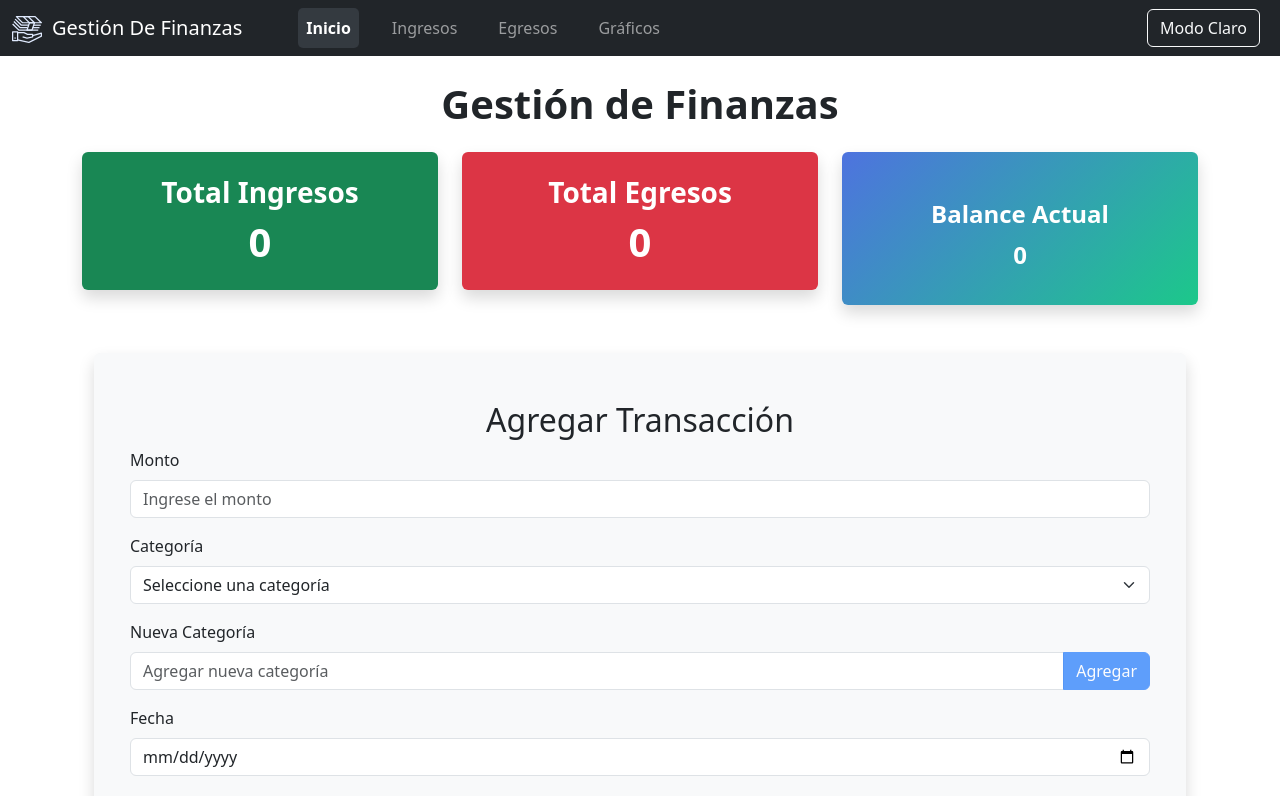
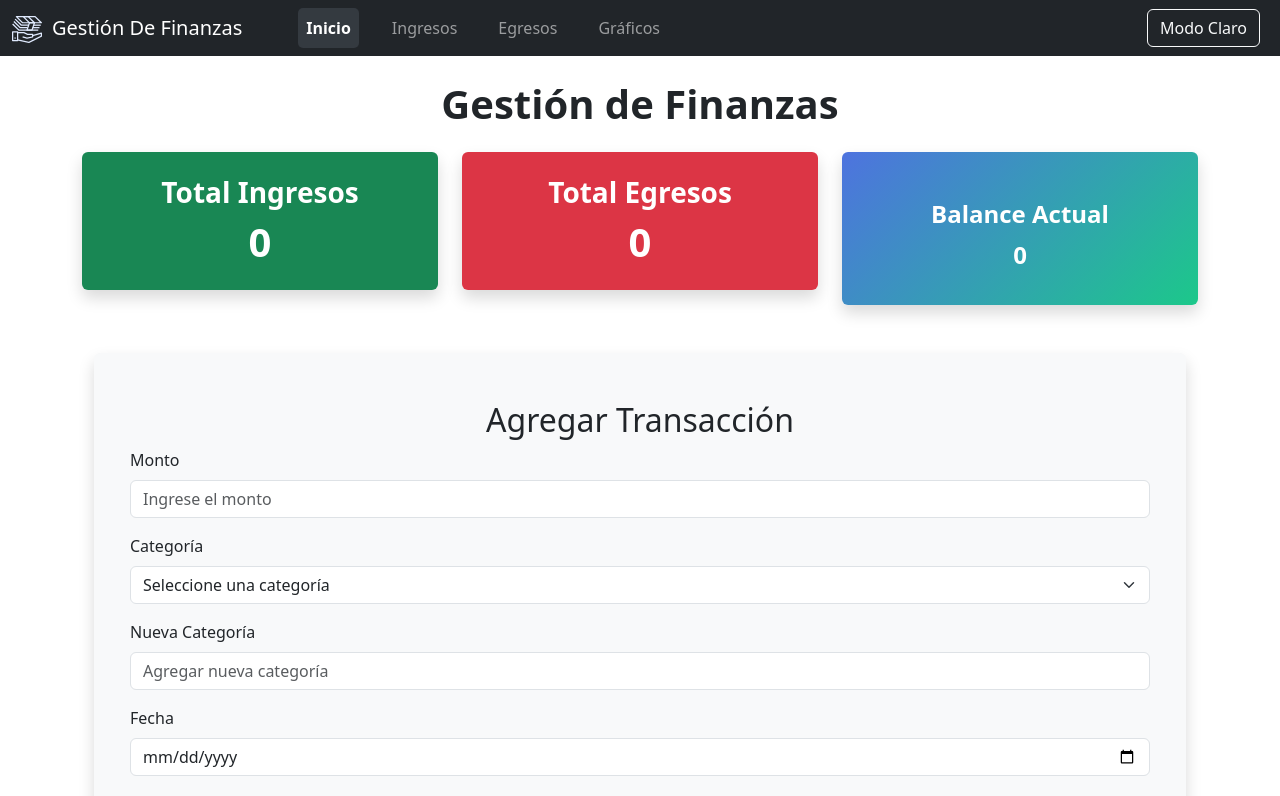
Before and after one commit to WildoFari/Finance-Tracker., a React (Create React App) app: page / in a window 1280 px wide. Shown: the top 796 px of the page. Built offline with nearby package versions, Linux system fonts and the light colour scheme.

Commit message:
option to add after writing

```diff
--- a/src/components/AddTransaction.js
+++ b/src/components/AddTransaction.js
@@ -107,11 +107,13 @@ const AddTransaction = () => {
                         className="form-control"
                         placeholder="Agregar nueva categoría"
                     />
+                    {/* Solo muestra el botón si hay texto en el input */}
+                    {newCategory.trim() !== '' && (
                         <button
                             type="button"
                             className={`btn btn-${loadingCategory ? 'dark' : 'primary'}`}
                             onClick={handleAddCategory}
-                        disabled={loadingCategory || newCategory.trim() === ''}
+                            disabled={loadingCategory}
                         >
                             {loadingCategory ? (
                                 <>
@@ -122,9 +124,11 @@ const AddTransaction = () => {
                                 "Agregar"
                             )}
                         </button>
+                    )}
                 </div>
                 {error && <p className="text-danger mt-2">{error}</p>}
             </div>
+
             <div className="mb-3">
                 <label className="form-label">Fecha</label>
                 <input type="date" name="date" value={form.date} onChange={handleChange} className="form-control" />
```
Lines whose indentation alone changed are shown as unchanged.
